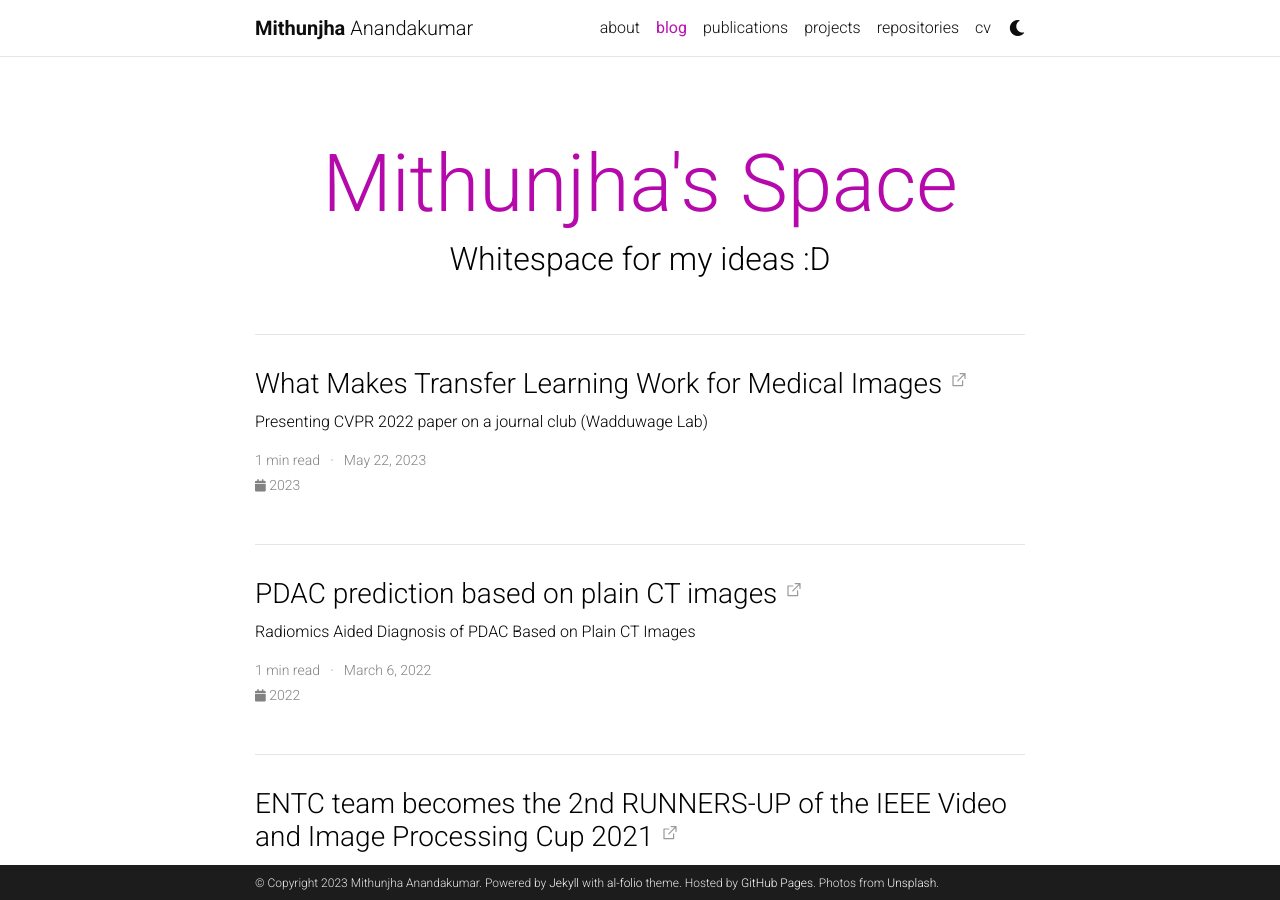
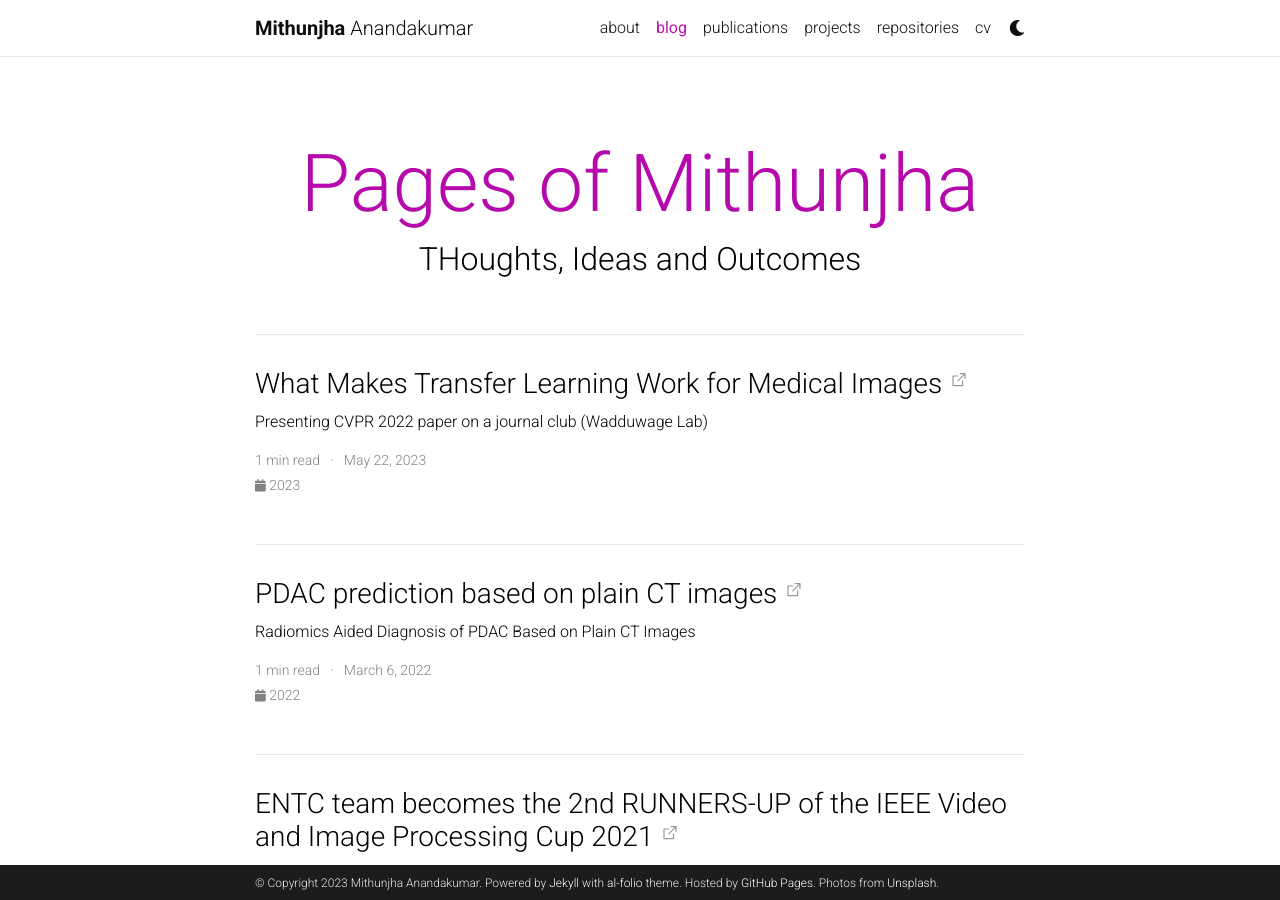
Before and after one commit to Mithunjha/Mithunjha.github.io, a Jekyll site: the page built from blog/index.html, in a window 1280 px wide and 900 px high. Built offline with Jekyll 4.4.1, drawn with Linux system fonts in a browser that asks for light colours; the list of posts is cut into pages by our own code; comment, search, counter and statistics services are not loaded; a style sheet for code colours, icons or effects is not loaded.

Commit message:
Update _config.yml

```diff
--- a/_config.yml
+++ b/_config.yml
@@ -109,9 +109,9 @@ bing_site_verification:  # out your bing-site-verification ID (Bing Webmaster)
 # Blog
 # -----------------------------------------------------------------------------
 
-blog_name: Mithunjha's Space # blog_name will be displayed in your blog page
+blog_name: Pages of Mithunjha # blog_name will be displayed in your blog page
 blog_nav_title: blog # your blog must have a title for it to be displayed in the nav bar
-blog_description: Whitespace for my ideas :D
+blog_description: THoughts, Ideas and Outcomes
 # permalink: /blog/:year/:title/
 
 # Pagination
```
